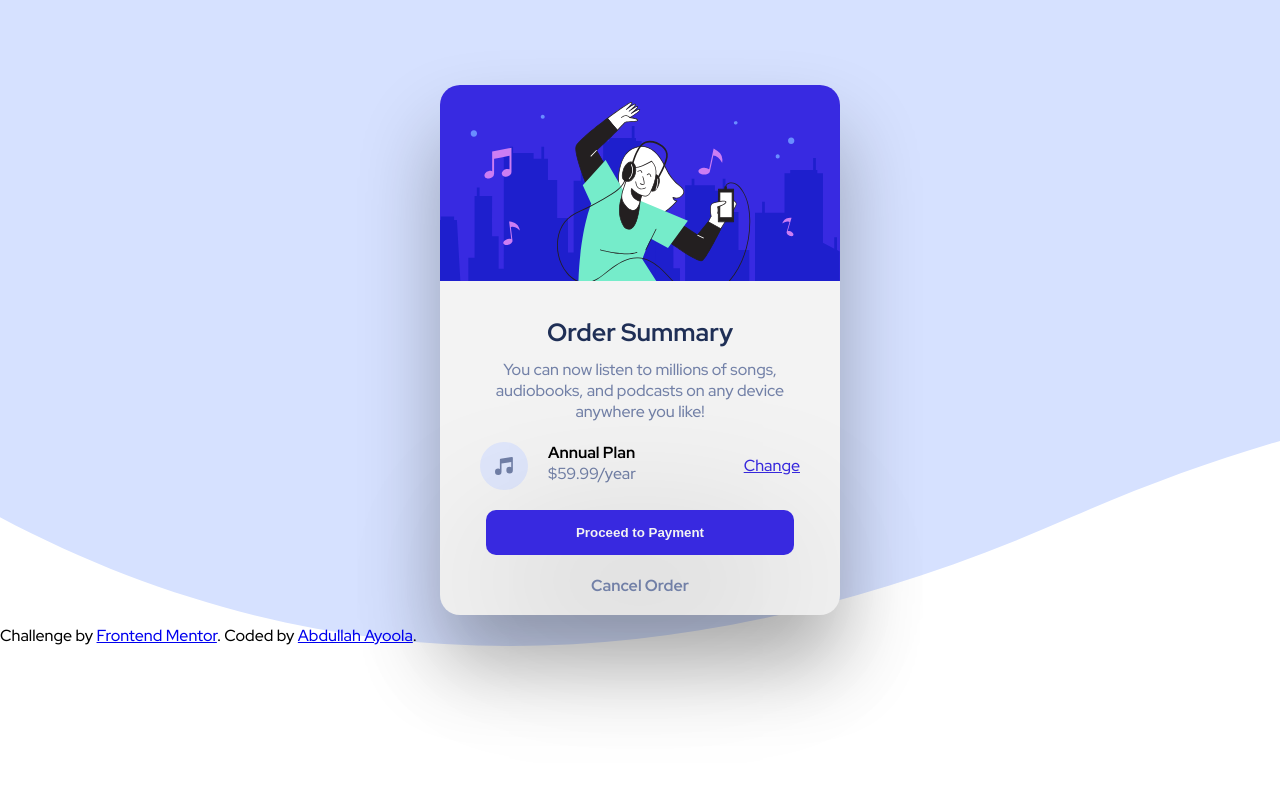
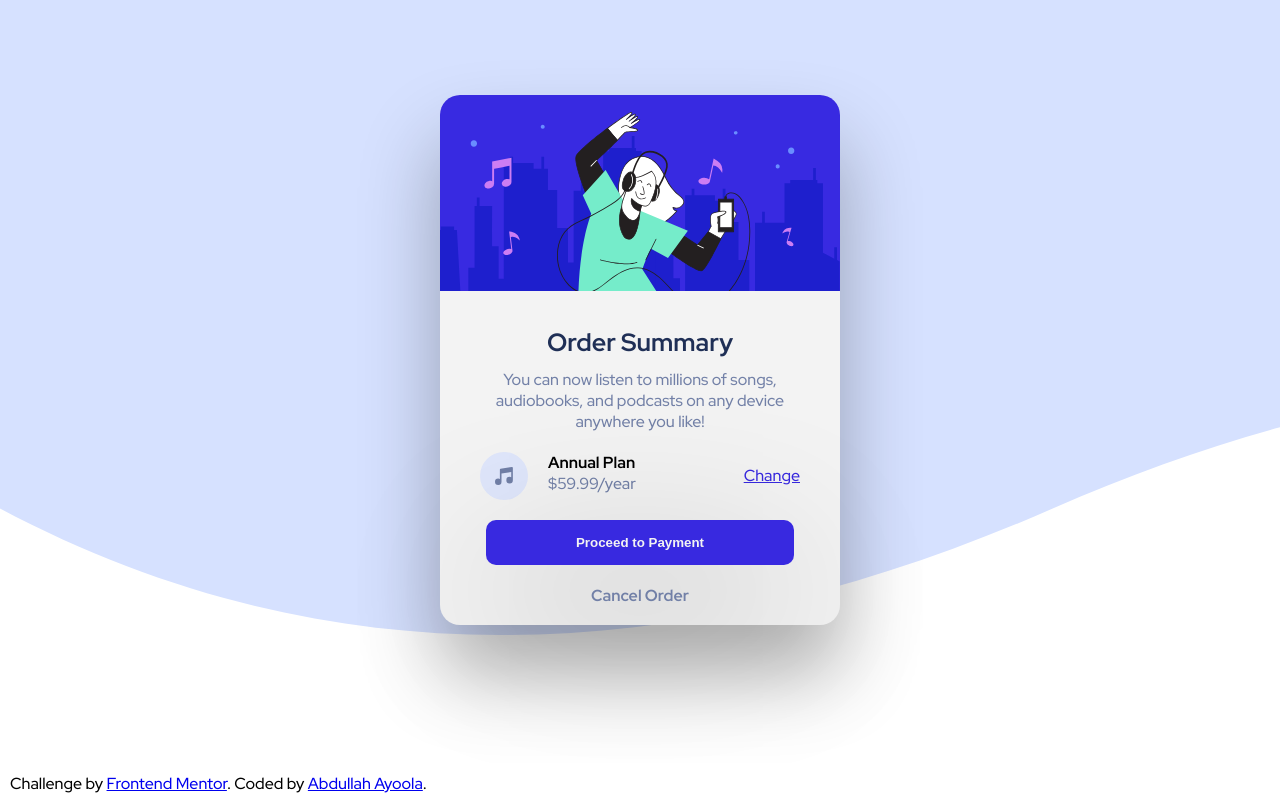
Before and after one commit to Nnadivictory25/order-summary-component, a plain HTML site: page index.html in a window 1280 px wide. Drawn offline with Linux system fonts and the light colour scheme.

Commit message:
fixed the alignment and some few things

```diff
--- a/styles.css
+++ b/styles.css
@@ -20,13 +20,14 @@ body {
   align-items: center;
   height: 100%;
   width: 100%;
+  padding: 10px;
 }
 
 #mainContainer {
   background-color: #f3f3f3;
-  width: 95%;
+  width: 100%;
   max-width: 400px;
-  height: 530px;
+  max-height: 530px;
   border-radius: 20px;
   margin: auto auto;
   margin-top: 85px;
@@ -132,7 +133,7 @@ section.paymentBtn {
 
 /* footer */
 footer {
-  /* position: absolute; */
+  position: absolute;
   margin-top: 10px;
   bottom: 6px;
   left: 10px;
```
